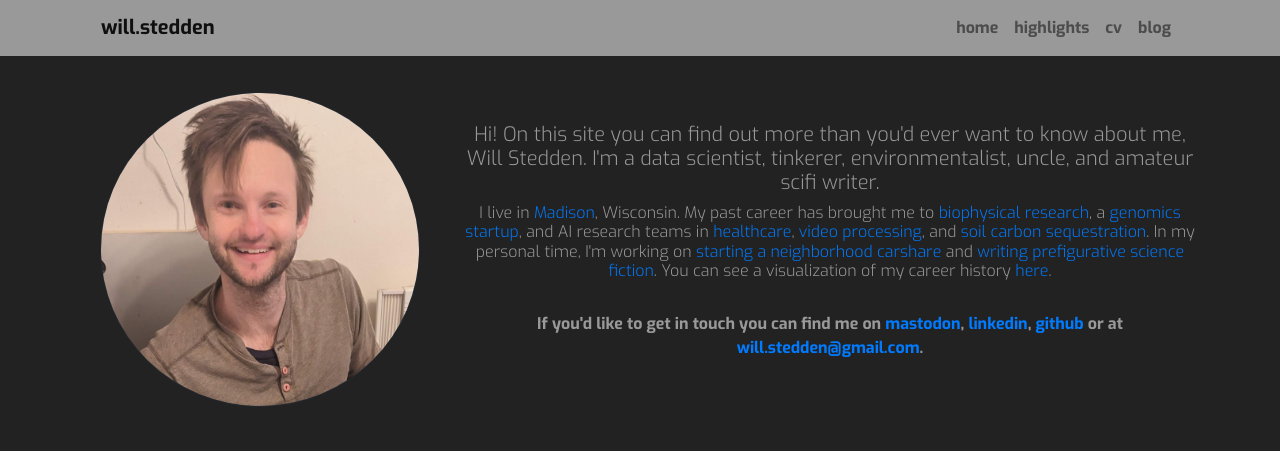
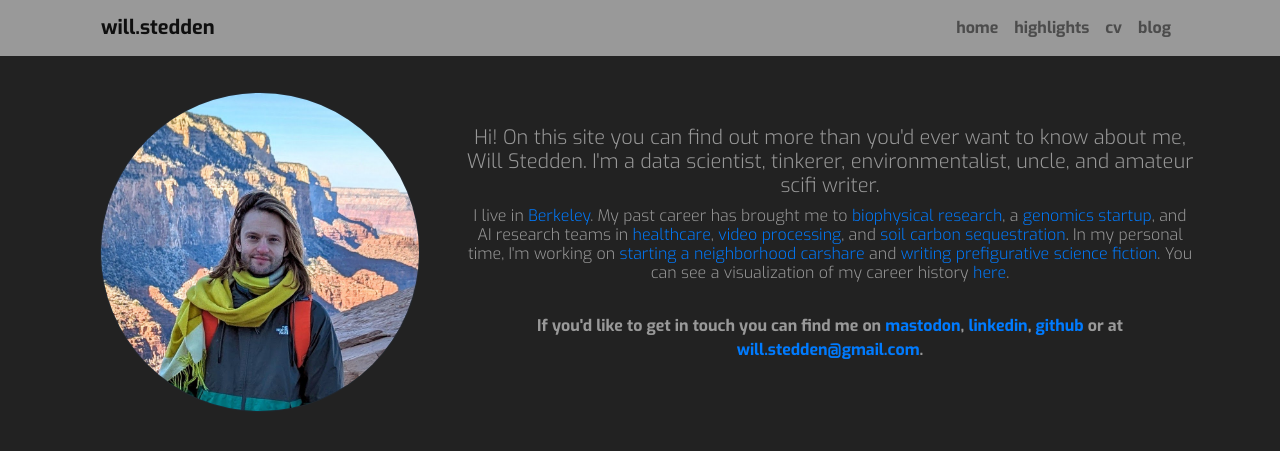
Before and after one commit to stedn/will-stedden-org, a Jekyll site: the page built from index.md, in a window 1280 px wide and 900 px high. Shown: the top 451 px of the window. Built offline with Jekyll 4.4.1, drawn with Linux system fonts in a browser that asks for light colours.

Commit message:
grandcanyon pic

```diff
--- a/index.md
+++ b/index.md
@@ -6,18 +6,18 @@ layout: default
     <div class="container">
       <div class="row text-center">
         <div class="col-lg-4 col-md-12 col-sm-12 col-xs-12 order-1">
-          <img class="img-fluid mx-auto d-block" id="mypic" height="50px;" src="/smiling.jpg" alt="">
+          <img class="img-fluid mx-auto d-block" id="mypic" height="50px;" src="/grandcanyon.jpg" alt="">
         </div>
         <div class="col-lg-8 col-md-12 col-sm-12 col-xs-12 order-2 align-self-center maintext">
           <h5>Hi! On this site you can find out more than you'd ever want to know about me, Will Stedden. I'm a data scientist, tinkerer, environmentalist, uncle, and amateur scifi writer.  </h5>
-          <h6>I live in <a href="https://www.madisonbikes.org/2020/06/madison-ranked-second-best-us-biking-city/">Madison</a>, Wisconsin. My past career has brought me to <a href="https://munrolab.uchicago.edu/events/">biophysical research</a>, a <a href="https://color.com">genomics startup</a>, and AI research teams in <a href="https://www.anthem.com/employer/the-benefits-guide/collaborative-expertise-to-drive-the-future-of-ai-in-healthcare">healthcare</a>, <a href="https://vidable.ai/">video processing</a>, and <a href="https://boomitra.com/">soil carbon sequestration</a>. In my personal time, I'm working on <a href="https://isthmuscarshare.com/">starting a neighborhood carshare</a> and <a href="https://opus.stedden.org/fiction">writing prefigurative science fiction</a>. You can see a visualization of my career history <a href="https://will.stedden.org/history">here</a>.</h6>
+          <h6>I live in <a href="https://www.madisonbikes.org/2020/06/madison-ranked-second-best-us-biking-city/">Berkeley</a>. My past career has brought me to <a href="https://munrolab.uchicago.edu/events/">biophysical research</a>, a <a href="https://color.com">genomics startup</a>, and AI research teams in <a href="https://www.anthem.com/employer/the-benefits-guide/collaborative-expertise-to-drive-the-future-of-ai-in-healthcare">healthcare</a>, <a href="https://vidable.ai/">video processing</a>, and <a href="https://boomitra.com/">soil carbon sequestration</a>. In my personal time, I'm working on <a href="https://isthmuscarshare.com/">starting a neighborhood carshare</a> and <a href="https://opus.stedden.org/fiction">writing prefigurative science fiction</a>. You can see a visualization of my career history <a href="https://will.stedden.org/history">here</a>.</h6>
           <br/>
           <p>If you'd like to get in touch you can find me on <a href="https://sigmoid.social/@bonkerfield">mastodon</a>, <a href="https://linkedin.com/in/willstedden">linkedin</a>, <a href="https://github.com/stedn">github</a> or at <a href="#">will.stedden@gmail.com</a>.</p>
         </div>
         <div class="col-lg-8 col-md-12 col-sm-12 col-xs-12 order-2 align-self-center subtext">
           <h1>I'm Will Stedden, data scientist, tinkerer, environmentalist, uncle, and amateur scifi writer.  </h1>
           <br/>
-          <h2>I live in <a href="https://www.madisonbikes.org/2020/06/madison-ranked-second-best-us-biking-city/">Madison</a>, Wisconsin. My past career has brought me to <a href="https://munrolab.uchicago.edu/events/">biophysical research</a>, a <a href="https://color.com">genomics startup</a>, and AI research teams in <a href="https://www.anthem.com/employer/the-benefits-guide/collaborative-expertise-to-drive-the-future-of-ai-in-healthcare">healthcare</a>, <a href="https://vidable.ai/">video processing</a>, and <a href="https://boomitra.com/">soil carbon sequestration</a>. In my personal time, I'm working on <a href="https://isthmuscarshare.com/">starting a neighborhood carshare</a> and <a href="https://opus.stedden.org/fiction">writing prefigurative science fiction</a>. You can see a visualization of my career history <a href="https://will.stedden.org/history">here</a>.</h2>
+          <h2>I live in <a href="https://www.madisonbikes.org/2020/06/madison-ranked-second-best-us-biking-city/">Berkeley</a>. My past career has brought me to <a href="https://munrolab.uchicago.edu/events/">biophysical research</a>, a <a href="https://color.com">genomics startup</a>, and AI research teams in <a href="https://www.anthem.com/employer/the-benefits-guide/collaborative-expertise-to-drive-the-future-of-ai-in-healthcare">healthcare</a>, <a href="https://vidable.ai/">video processing</a>, and <a href="https://boomitra.com/">soil carbon sequestration</a>. In my personal time, I'm working on <a href="https://isthmuscarshare.com/">starting a neighborhood carshare</a> and <a href="https://opus.stedden.org/fiction">writing prefigurative science fiction</a>. You can see a visualization of my career history <a href="https://will.stedden.org/history">here</a>.</h2>
           <br/>
           <br/>
           <h1>Find me on <a href="https://sigmoid.social/@bonkerfield">mastodon</a>, <a href="https://linkedin.com/in/willstedden">linkedin</a>, <a href="https://github.com/stedn">github</a> or <a href="mailto:will.stedden@gmail.com">email</a>.</h1>
```
Also changed, not shown: grandcanyon.jpg (added).
